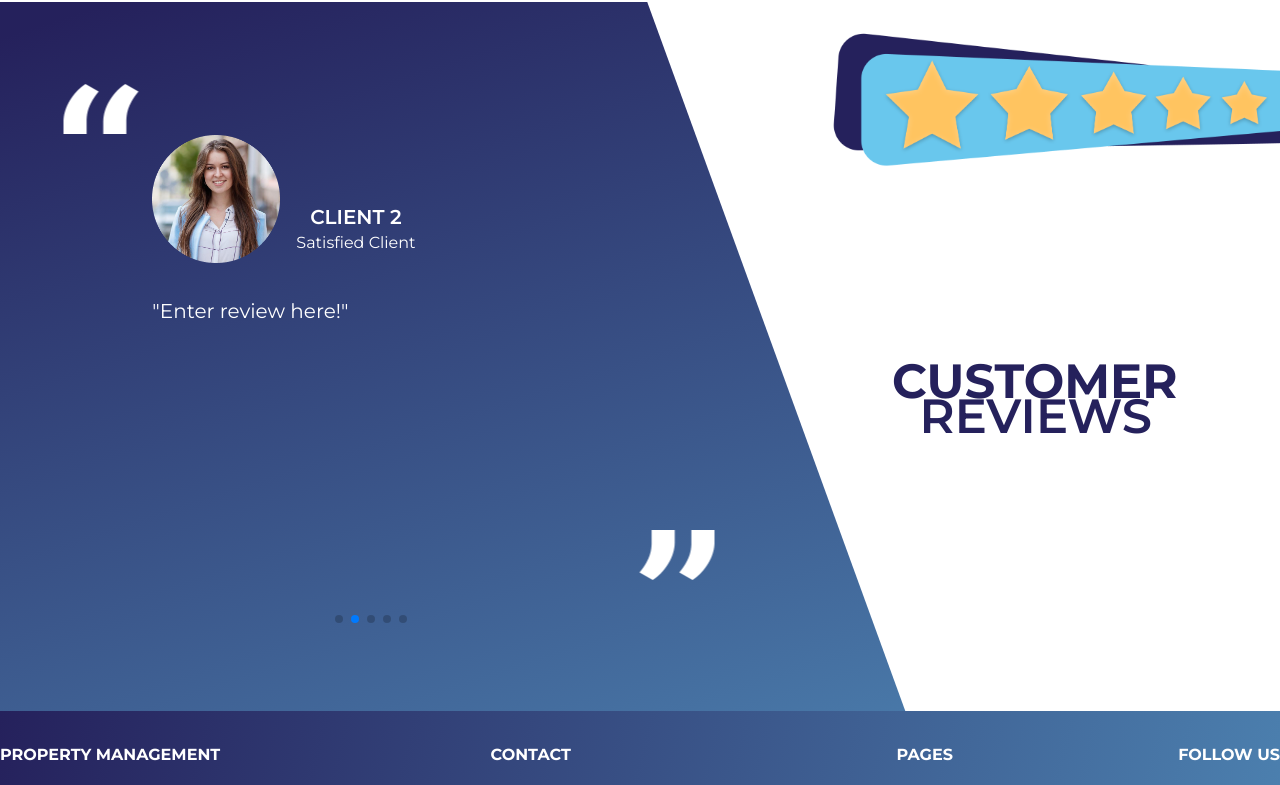
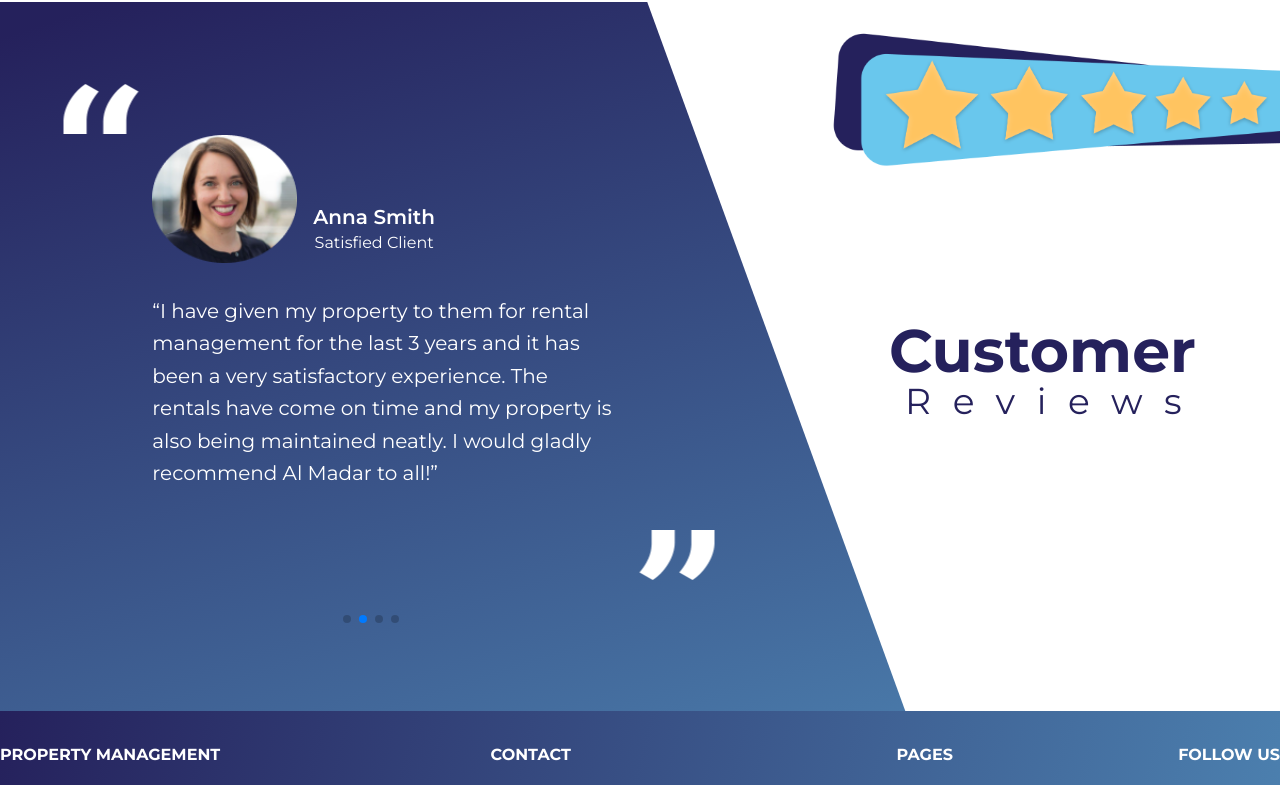
Before and after one commit to Sameekshaa999/AL-Madar-, a React (Create React App) app: page / in a window 1280 px wide. Shown: the part 4513-5298 px from the top of the page. Built offline with nearby package versions, Linux system fonts and the light colour scheme.

Commit message:
homepage-testimonials done

```diff
--- a/src/components/index/CustomerReview.jsx
+++ b/src/components/index/CustomerReview.jsx
@@ -11,6 +11,9 @@ import { Autoplay, Pagination } from "swiper";
 
 import stars from "../Zimages/review_stars.png";
 import client1 from "../Zimages/client1.png";
+import client2 from "../Zimages/customer1.png";
+import client3 from "../Zimages/customer2.png";
+import client4 from "../Zimages/customer3.png";
 import quotes from "../Zimages/quotes.png";
 
 const CustomerReview = () => {
@@ -28,7 +31,7 @@ const CustomerReview = () => {
             spaceBetween={30}
             centeredSlides={false}
             autoplay={{
-              delay: 2500,
+              delay: 3000,
             }}
             pagination={{}}
             modules={[Autoplay, Pagination]}
@@ -40,7 +43,7 @@ const CustomerReview = () => {
 
                 <span className="text-white text-center px-4 pb-2">
                   <h2 className="font-semibold text-xl">Diana Williams</h2>
-                  <h2 className="font-regular text-md">Satisfied Client</h2>
+                  <h2 className="font-normal text-md">Satisfied Client</h2>
                 </span>
               </span>
               <h3 className="absolute text-xl leading-relaxed top-[35%] left-[5%] text-white text-left">
@@ -53,56 +56,51 @@ const CustomerReview = () => {
               </h3>
             </SwiperSlide>
 
-            <SwiperSlide>
+            <SwiperSlide id="client 2">
               <span className="inline-flex items-end absolute top-[5%] left-[5%]">
-                <img src={client1} className="h-32" alt="client" />
+                <img src={client2} className="h-32" alt="client" />
 
                 <span className="text-white text-center px-4 pb-2">
-                  <h2 className="font-semibold text-xl">CLIENT 2</h2>
-                  <h2 className="font-regular text-md">Satisfied Client</h2>
+                  <h2 className="font-semibold text-xl">Anna Smith</h2>
+                  <h2 className="font-normal text-md">Satisfied Client</h2>
                 </span>
               </span>
               <h3 className="absolute text-xl leading-relaxed top-[35%] left-[5%] text-white text-left">
-                "Enter review here!"
+                “I have given my property to them for rental management for the
+                last 3 years and it has been a very satisfactory experience. The
+                rentals have come on time and my property is also being
+                maintained neatly. I would gladly recommend Al Madar to all!”
               </h3>
             </SwiperSlide>
-            <SwiperSlide>
+            <SwiperSlide id="client 3">
               <span className="inline-flex items-end absolute top-[5%] left-[5%]">
-                <img src={client1} className="h-32" alt="client" />
+                <img src={client3} className="h-32" alt="client" />
 
                 <span className="text-white text-center px-4 pb-2">
-                  <h2 className="font-semibold text-xl">CLIENT 3</h2>
-                  <h2 className="font-regular text-md">Satisfied Client</h2>
+                  <h2 className="font-semibold text-xl">Mohammad Ali</h2>
+                  <h2 className="font-normal text-md">Satisfied Client</h2>
                 </span>
               </span>
               <h3 className="absolute text-xl leading-relaxed top-[35%] left-[5%] text-white text-left">
-                "Enter review here!"
+                "My property is rented in a week and the whole process is taken
+                care very professionally. Great Job and I am very pleased with
+                the team's efforts !!"
               </h3>
             </SwiperSlide>
-            <SwiperSlide>
+            <SwiperSlide id="client 4">
               <span className="inline-flex items-end absolute top-[5%] left-[5%]">
-                <img src={client1} className="h-32" alt="client" />
+                <img src={client4} className="h-32" alt="client" />
 
                 <span className="text-white text-center px-4 pb-2">
-                  <h2 className="font-semibold text-xl">CLIENT 4</h2>
-                  <h2 className="font-regular text-md">Satisfied Client</h2>
+                  <h2 className="font-semibold text-xl">Sara Khan</h2>
+                  <h2 className="font-normal text-md">Satisfied Client</h2>
                 </span>
               </span>
               <h3 className="absolute text-xl leading-relaxed top-[35%] left-[5%] text-white text-left">
-                "Enter review here!"
-              </h3>
-            </SwiperSlide>
-            <SwiperSlide>
-              <span className="inline-flex items-end absolute top-[5%] left-[5%]">
-                <img src={client1} className="h-32" alt="client" />
-
-                <span className="text-white text-center px-4 pb-2">
-                  <h2 className="font-semibold text-xl">CLIENT 5</h2>
-                  <h2 className="font-regular text-md">Satisfied Client</h2>
-                </span>
-              </span>
-              <h3 className="absolute text-xl leading-relaxed top-[35%] left-[5%] text-white text-left">
-                "Enter review here!"
+                Fantastic working with these guys! They understood the
+                requirements and taste for the kind of property we were looking
+                and that saved a lot of time and effort. Highly recommended if
+                anyone is looking for professional property consultants.
               </h3>
             </SwiperSlide>
           </Swiper>
@@ -112,12 +110,17 @@ const CustomerReview = () => {
           className="absolute w-[35%] top-[4%] right-0"
           alt="client"
         />
-        <h3 className="absolute uppercase font-bold text-5xl top-[50%] right-[8%] text-mpurple text-left">
-          Customer
-        </h3>
-        <h3 className="absolute uppercase font-semibold text-5xl top-[55%] right-[10%] text-mpurple text-left">
-          Reviews
-        </h3>
+        {/* <h3 className="absolute  font-bold text-5xl top-[45%] right-[5%] text-mpurple text-left">
+          ... and many more <br /> happy clients!
+        </h3> */}
+        <div className="absolute top-[45%] right-[6%]">
+          <h3 className="mx-auto font-bold text-6xl text-mpurple text-left">
+            Customer
+          </h3>
+          <h3 className="pl-4 tracking-[.6em] font-normal text-4xl text-mpurple text-left">
+            Reviews
+          </h3>
+        </div>
         <img
           src={quotes}
           className="absolute scale-50 rotate-180 bottom-[15%] left-[47%]"
--- a/src/components/index/Properties.jsx
+++ b/src/components/index/Properties.jsx
@@ -7,7 +7,7 @@ import dubai2 from "../Zimages/dubai_ourproperties_small.png";
 
 const Properties = () => {
   return (
-    <div className="h-screen-less px-4 my-10 py-4 mx-auto grid bg-slate-500 font-montserrat relative">
+    <div className="h-screen-less px-4 my-10 py-4 mx-auto grid font-montserrat relative">
       <div className="mx-auto">
         <span className="justify-center inline-flex ">
           <img src={stripes} alt="" className="h-10 lg:h-20 -z-10" />
@@ -41,7 +41,7 @@ const Properties = () => {
             <img src={qatar2} alt="qatar property 2" className="h-full p-1" />
             <div className="p-1">
               <div className="our-properties-gradient w-full h-full">
-                <h4 className="flex items-center justify-center h-full text-white text-center text-sm lg:text-3xl uppercase font-regular">
+                <h4 className="flex items-center justify-center h-full text-white text-center text-sm lg:text-3xl uppercase font-normal">
                   Properties <br />
                   in Qatar
                 </h4>
@@ -59,15 +59,15 @@ const Properties = () => {
             />
           </div>
           <div className="order-2 md:order-1 basis-1/3 grid grid-rows-2 md:grid-rows-1 grid-cols-1 md:grid-cols-2">
-            <img src={dubai2} alt="dubai property 1" className="p-1" />
             <div className="p-1">
               <div className="our-properties-gradient w-full h-full">
-                <h4 className="flex items-center justify-center h-full text-white text-center text-sm lg:text-3xl uppercase font-regular">
+                <h4 className="flex items-center justify-center h-full text-white text-center text-sm lg:text-3xl uppercase font-normal">
                   Properties <br />
                   in Dubai
                 </h4>
               </div>
             </div>
+            <img src={dubai2} alt="dubai property 1" className="p-1" />
           </div>
         </div>
       </div>
```
